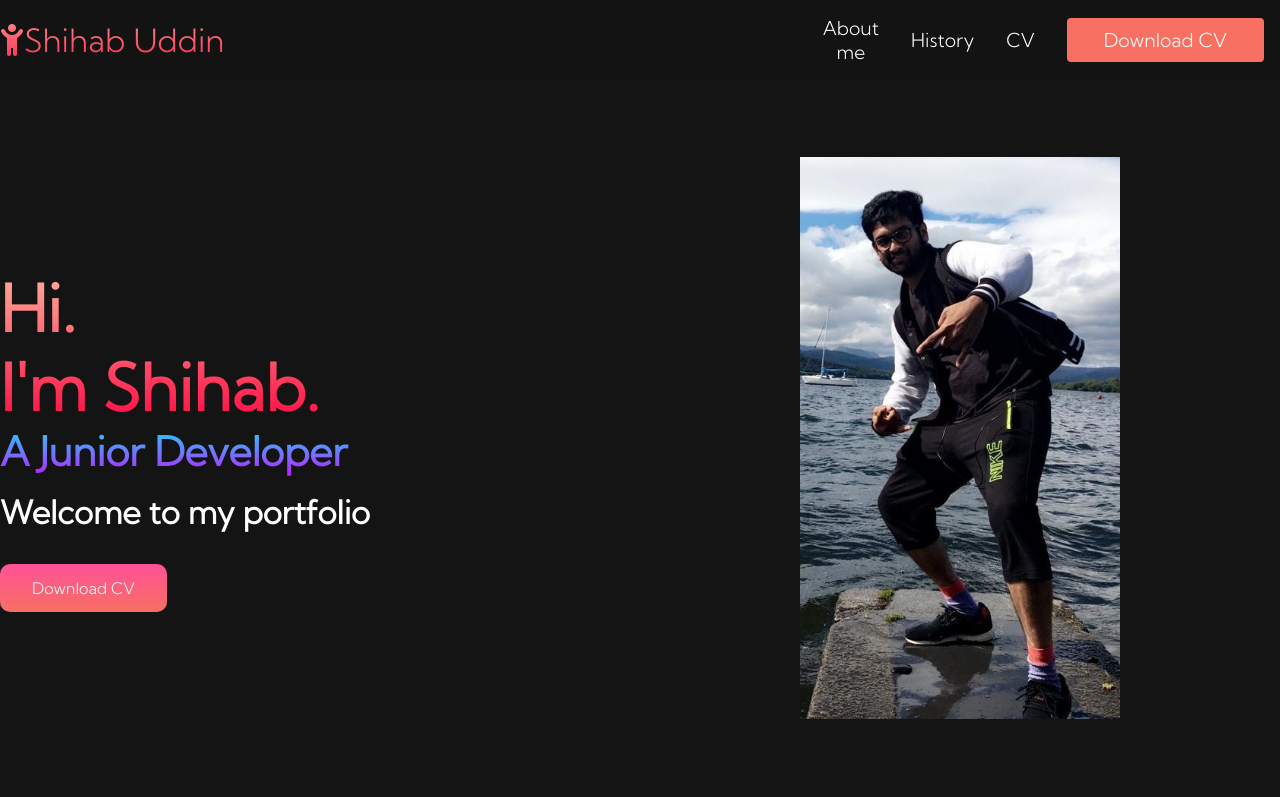
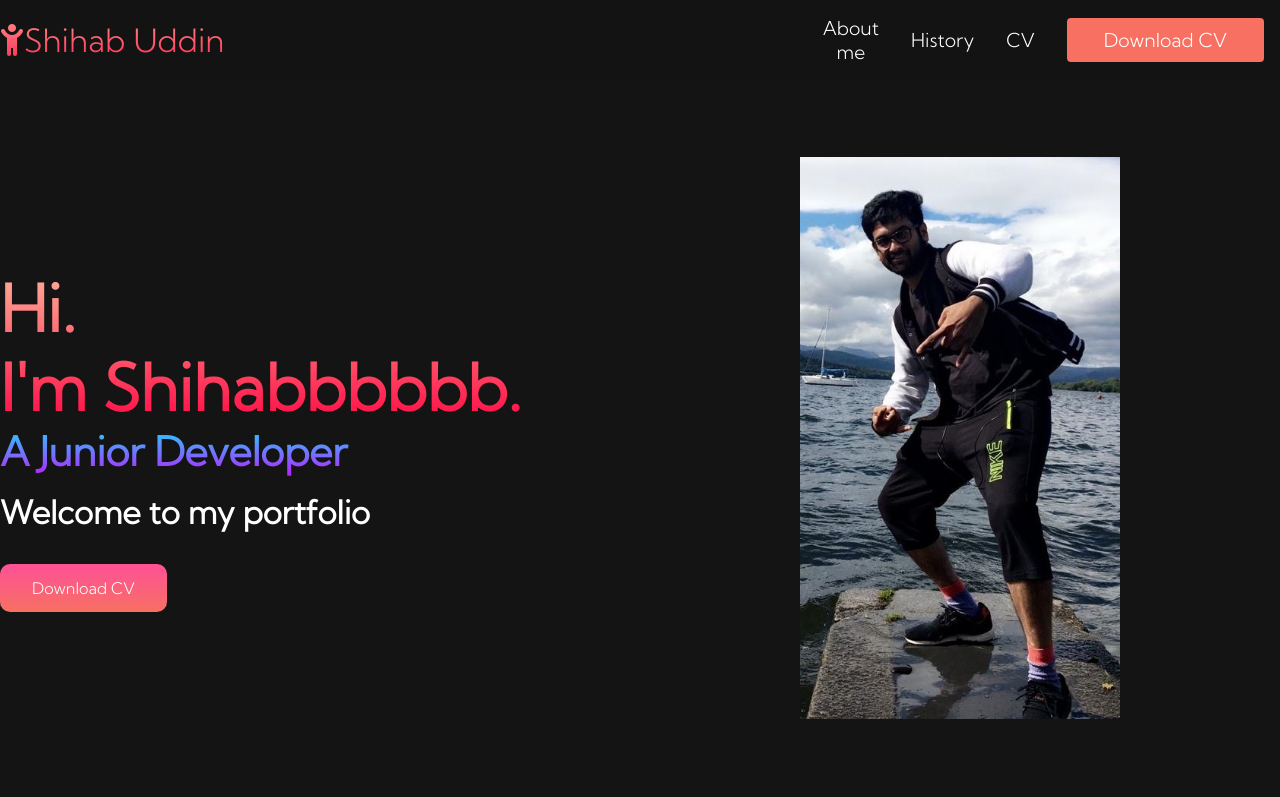
Before and after one commit to shihabuddin96/MyPortfolio, a plain HTML site: page index.html in a window 1280 px wide. Shown: the top 797 px of the page. Drawn offline with Linux system fonts and the light colour scheme.

Commit message:
changeName

```diff
--- a/index.html
+++ b/index.html
@@ -44,7 +44,7 @@
         <div class="main__container">
             <div class="main__content">
 
-                <h1>Hi.<br> I'm Shihab.</h1>
+                <h1>Hi.<br> I'm Shihabbbbbb.</h1>
                 <h2>A Junior Developer</h2>
                 <p>Welcome to my portfolio</p>
                 <button class="main__btn"><a href="images/CV Shihab Uddin.pdf" download="">Download CV</a></button>
```
